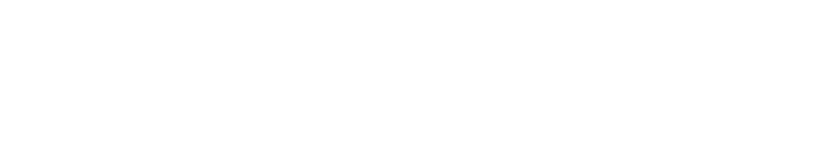
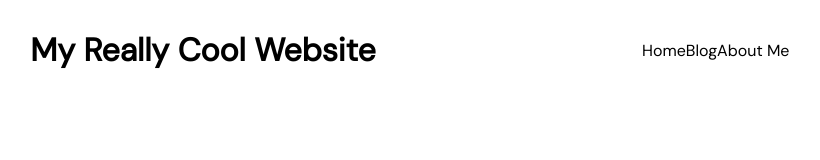
Before and after one commit to samanthajeet/samanthajeet.github.io, a plain HTML site: page index.html in a window 1280 px wide. Shown: the whole page, without its empty margins (117-937 px from the left). Drawn offline with Linux system fonts and the light colour scheme.

Commit message:
Updated main page
Added styling to my title and created navigation

```diff
--- a/index.html
+++ b/index.html
@@ -4,9 +4,33 @@
     <meta charset="UTF-8">
     <meta name="viewport" content="width=device-width, initial-scale=1.0">
     <link rel="stylesheet" href="styles.css">
+    <link rel="preconnect" href="https://fonts.googleapis.com">
+<link rel="preconnect" href="https://fonts.gstatic.com" crossorigin>
+<link href="https://fonts.googleapis.com/css2?family=DM+Sans:opsz,wght@9..40,100;9..40,400&display=swap" rel="stylesheet">
     <title>Sam's Final Project</title>
 </head>
 <body>
-
+    <header>
+        <h1>My Really Cool Website</h1>
+        <nav>
+            <ul class="nav-links">
+                <li>
+                    <a href=""#>
+                        Home
+                    </a>
+                </li>
+                <li>
+                    <a href=""#>
+                        Blog
+                    </a>
+                </li>
+                <li>
+                    <a href=""#>
+                        About Me
+                    </a>
+                </li>
+            </ul>
+        </nav>
+    </header>
 </body>
 </html>
--- a/styles.css
+++ b/styles.css
@@ -0,0 +1,37 @@
+body {
+    display: flex;
+    flex-direction: column;
+    align-items: center;
+    font-family: 'DM Sans', sans-serif;
+}
+
+header {
+    display: flex;
+    align-items: center;
+}
+
+nav {
+    width: 50vw;
+    display: flex;
+    flex-direction: column;
+    align-items: center;
+}
+
+a {
+    text-decoration: none;
+    color: black;
+}
+
+a:hover {
+    color: pink;
+}
+
+li {
+    list-style-type: none;
+}
+
+.nav-links {
+    display: flex;
+    justify-content: space-around;
+	align-items: center;
+}
```
Also changed, not shown: aboutMe.html (line endings or trailing spaces).
